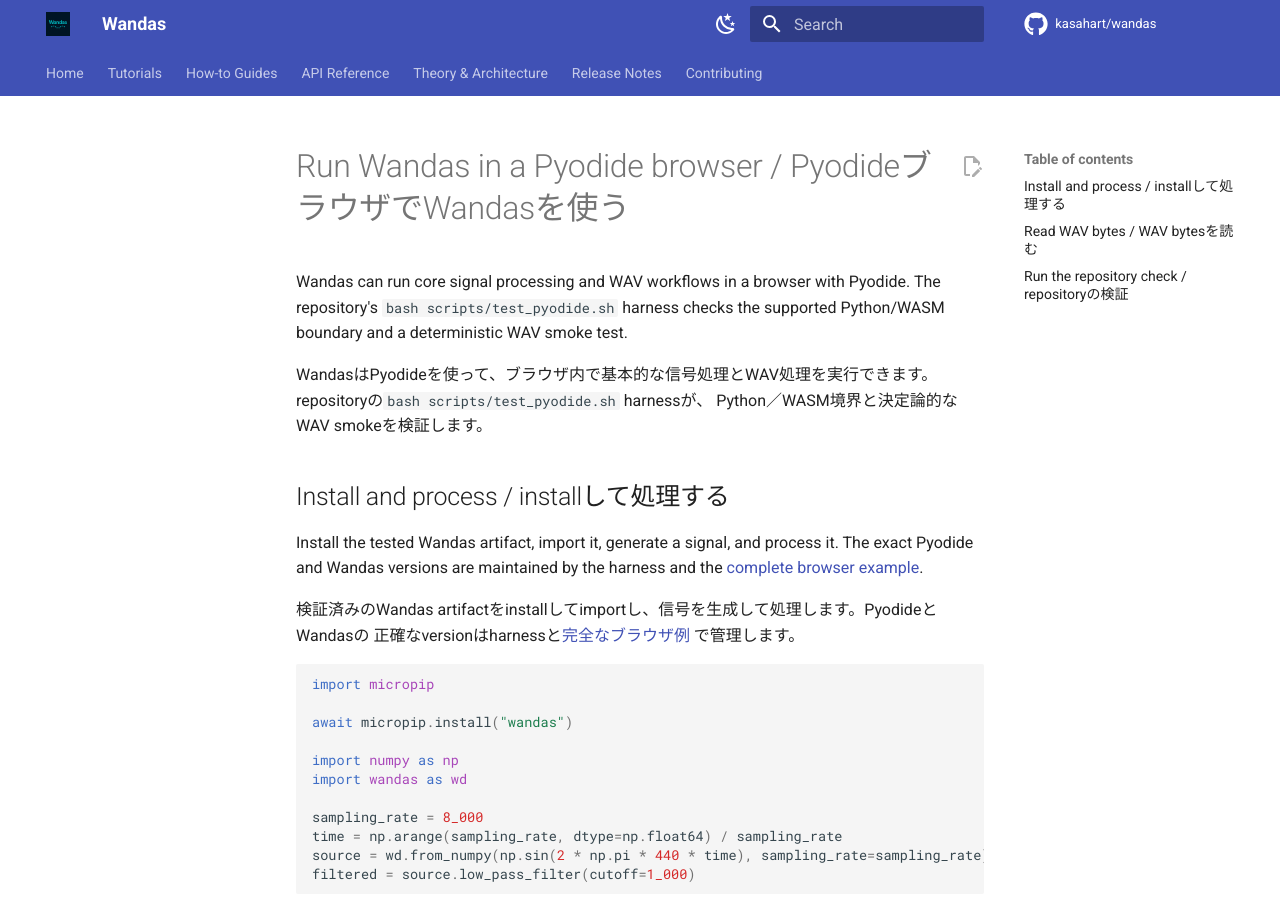
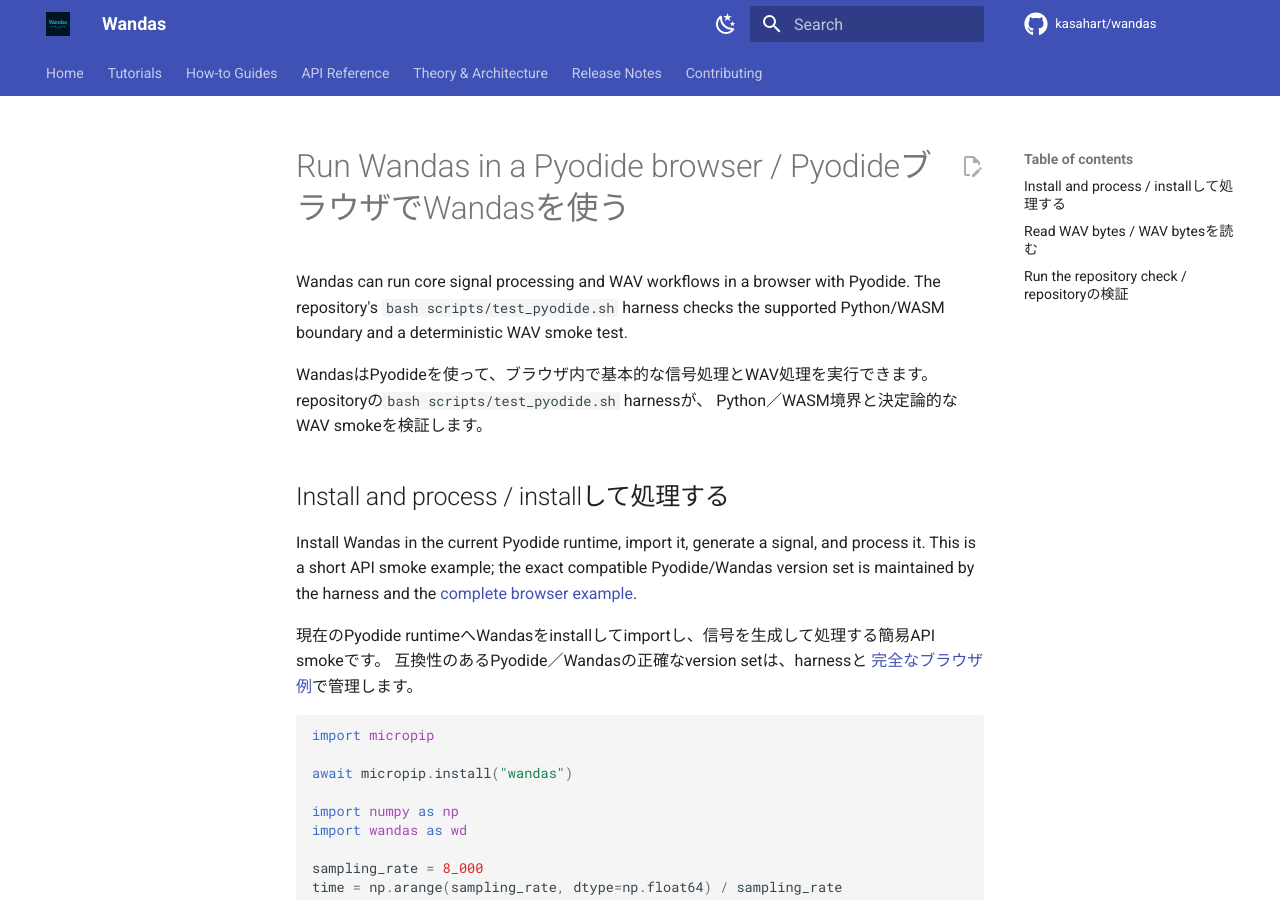
Before and after one commit to kasahart/wandas, an MkDocs documentation site: the page built from docs/src/how-to/pyodide-browser.md, in a window 1280 px wide and 900 px high. Built offline with MkDocs 1.6.1 and Material for MkDocs 9.7.7, drawn with Linux system fonts in a browser that asks for light colours; comment, search, counter and statistics services are not loaded.

Commit message:
docs: clarify unpinned Pyodide smoke

````diff
--- a/docs/src/how-to/pyodide-browser.md
+++ b/docs/src/how-to/pyodide-browser.md
@@ -10,13 +10,14 @@ Python／WASM境界と決定論的なWAV smokeを検証します。
 
 ## Install and process / installして処理する
 
-Install the tested Wandas artifact, import it, generate a signal, and process
-it. The exact Pyodide and Wandas versions are maintained by the harness and the
+Install Wandas in the current Pyodide runtime, import it, generate a signal,
+and process it. This is a short API smoke example; the exact compatible
+Pyodide/Wandas version set is maintained by the harness and the
 [complete browser example](https://github.com/kasahart/wandas/blob/main/examples/pyodide/index.html).
 
-検証済みのWandas artifactをinstallしてimportし、信号を生成して処理します。PyodideとWandasの
-正確なversionはharnessと[完全なブラウザ例](https://github.com/kasahart/wandas/blob/main/examples/pyodide/index.html)
-で管理します。
+現在のPyodide runtimeへWandasをinstallしてimportし、信号を生成して処理する簡易API smokeです。
+互換性のあるPyodide／Wandasの正確なversion setは、harnessと
+[完全なブラウザ例](https://github.com/kasahart/wandas/blob/main/examples/pyodide/index.html)で管理します。
 
 ```python
 import micropip
````
